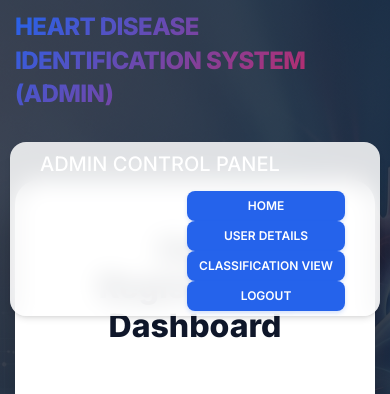
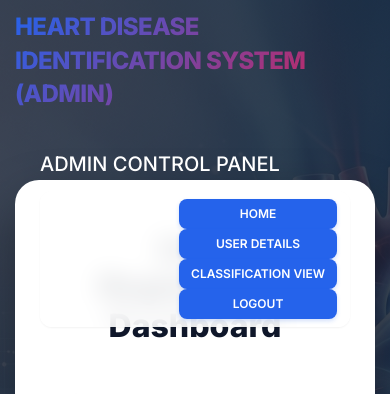
Before and after one commit to Anitha223/heart_disease_prediction, a Django app: page /userDetails in a window 390 px wide. Shown: the top 394 px of the page. Run offline with Django 4.2, Linux system fonts and the light colour scheme; data comes from the database, SQL or seed files in the repository; parts of the project's set-up code (start-up, migrations or seed data) failed here and were passed over; some libraries are stand-ins or nearby versions.

Commit message:
Fix mobile header: apply glass background only to nav buttons

```diff
--- a/templates/assets/premium_styles.css
+++ b/templates/assets/premium_styles.css
@@ -49,11 +49,7 @@ body {
 }
 
 .header_bottom {
-    background: var(--glass) !important;
-    backdrop-filter: blur(12px);
-    -webkit-backdrop-filter: blur(12px);
-    box-shadow: var(--shadow-md) !important;
-    border-radius: 16px;
+    background: transparent !important;
     padding: 5px 15px;
     margin: 0 10px;
 }
@@ -240,13 +236,17 @@ body {
         flex-wrap: wrap;
         justify-content: center;
         width: 100%;
-        background: transparent !important;
+        background: var(--glass) !important;
+        backdrop-filter: blur(12px);
+        -webkit-backdrop-filter: blur(12px);
+        border-radius: 12px;
         margin-top: 10px;
-        padding: 0;
+        padding: 8px;
         height: auto !important;
         visibility: visible !important;
         opacity: 1 !important;
         gap: 8px;
+        box-shadow: var(--shadow-sm);
     }
     .nav-item {
         width: auto;
```
